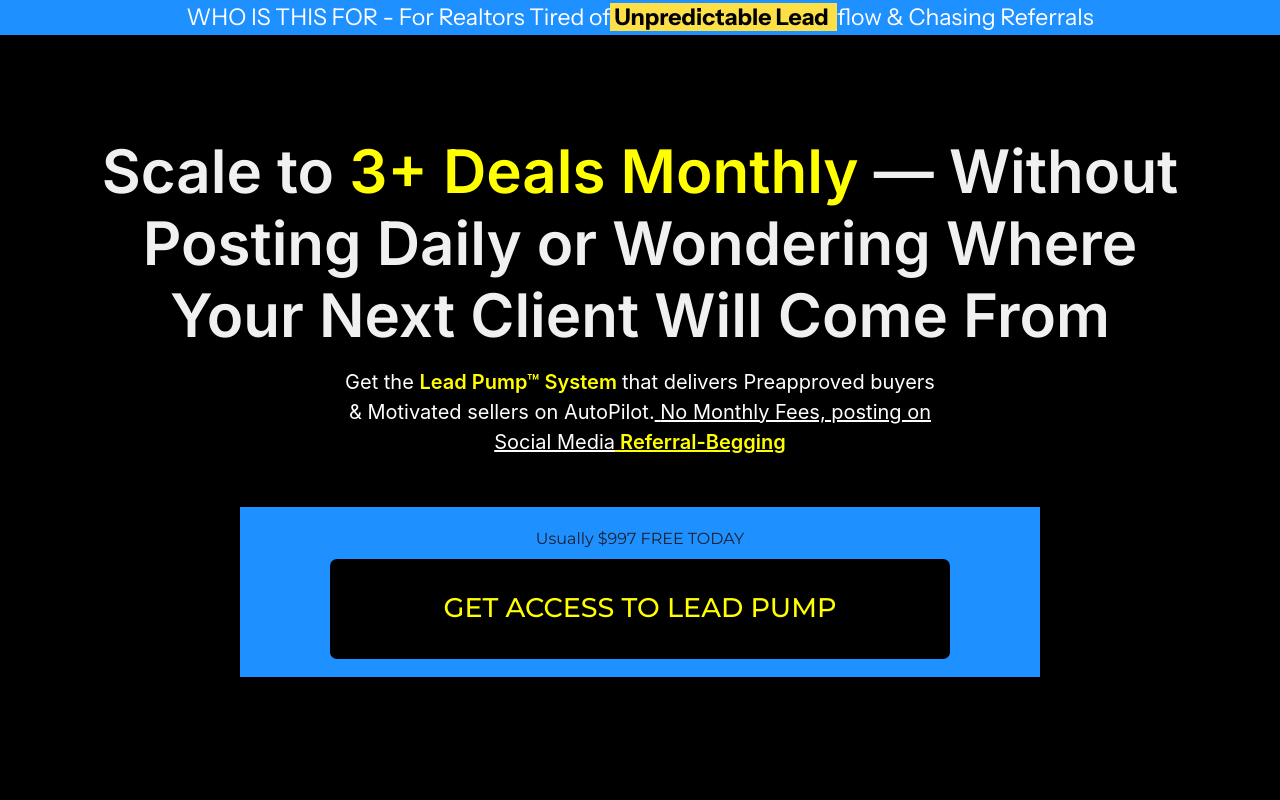
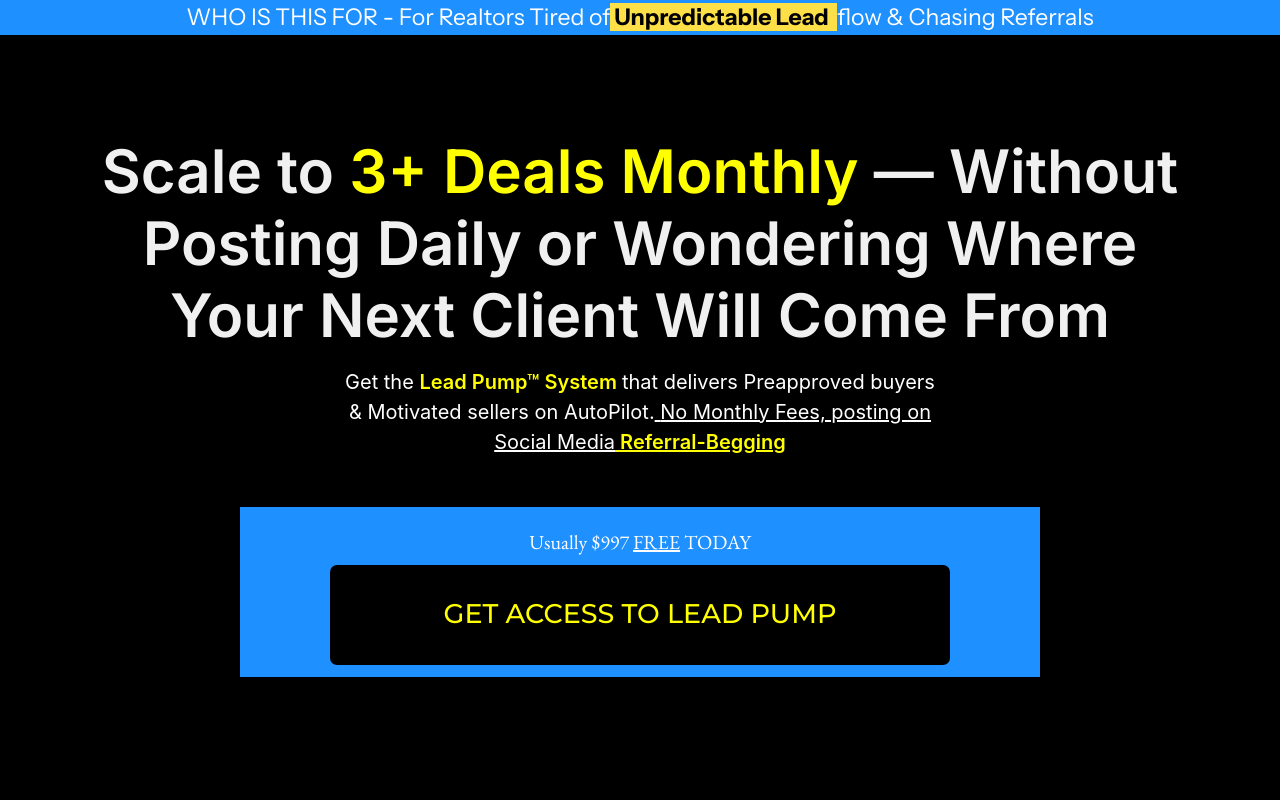
Before and after one commit to juwoncaleb/Funnel, a Next.js app: page / in a window 1280 px wide. Shown: the top 800 px of the page. Built offline with nearby package versions, Linux system fonts and the light colour scheme; a web font is replaced by a local one.

Commit message:
Update global.css

```diff
--- a/styles/global.css
+++ b/styles/global.css
@@ -259,7 +259,14 @@ iframe {
 .book {
   height: 400px;
 }
-
+.qualifier{
+  color: white;
+  font-family: "EB Garamond", serif;
+  font-size: 20px;
+}
+.free{
+  text-decoration: underline;
+}
 .secre {
   font-family: "EB Garamond", serif;
   font-size: 50px;
@@ -449,6 +456,12 @@ iframe {
     margin-top: 20px;
     border: 2px solid white;
   }
+  .AGent_text{
+    font-family: "EB Garamond", serif;
+    font-size: 40px;
+    line-height: 55px;
+
+  }
 
   .secre {
     font-family: "EB Garamond", serif;
```
